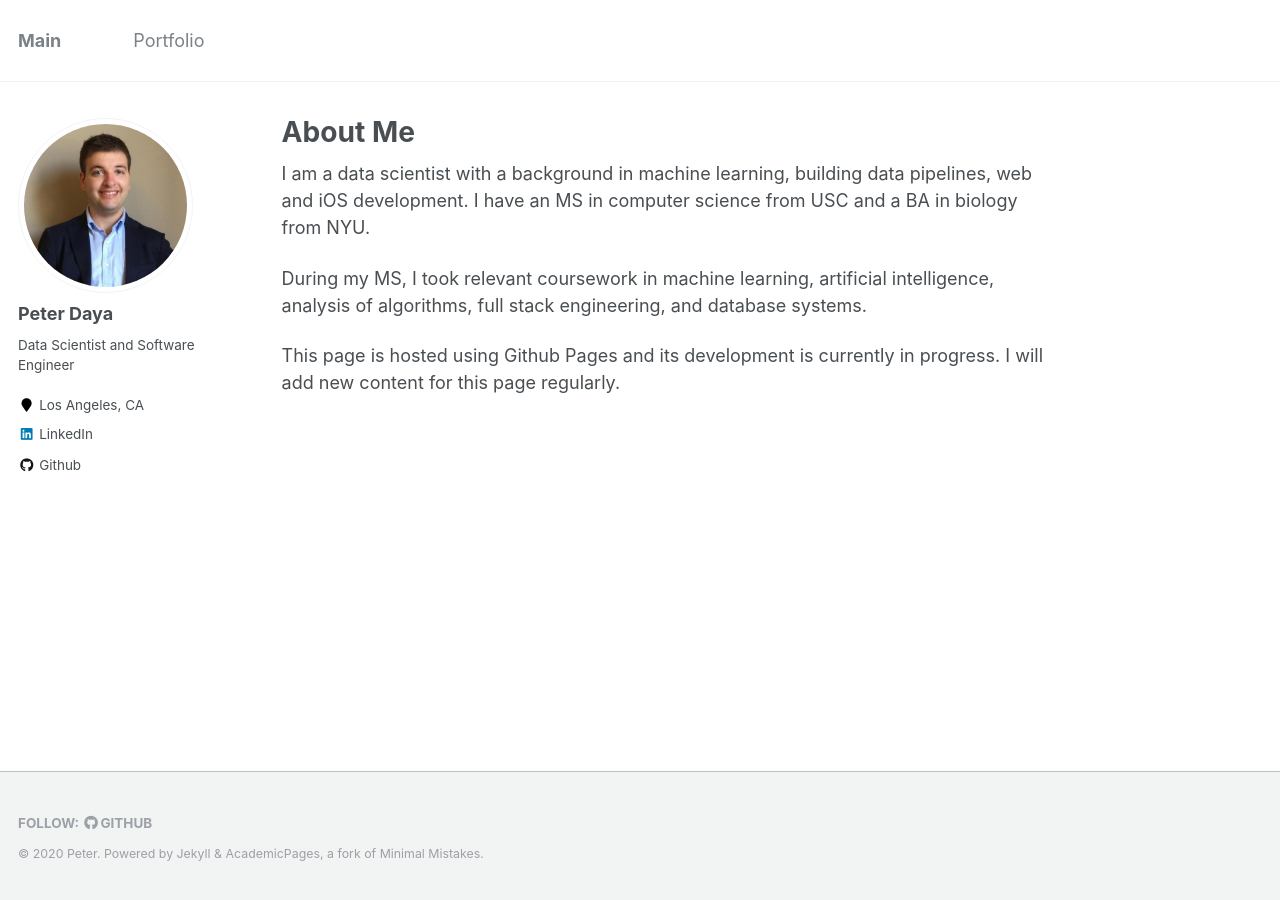
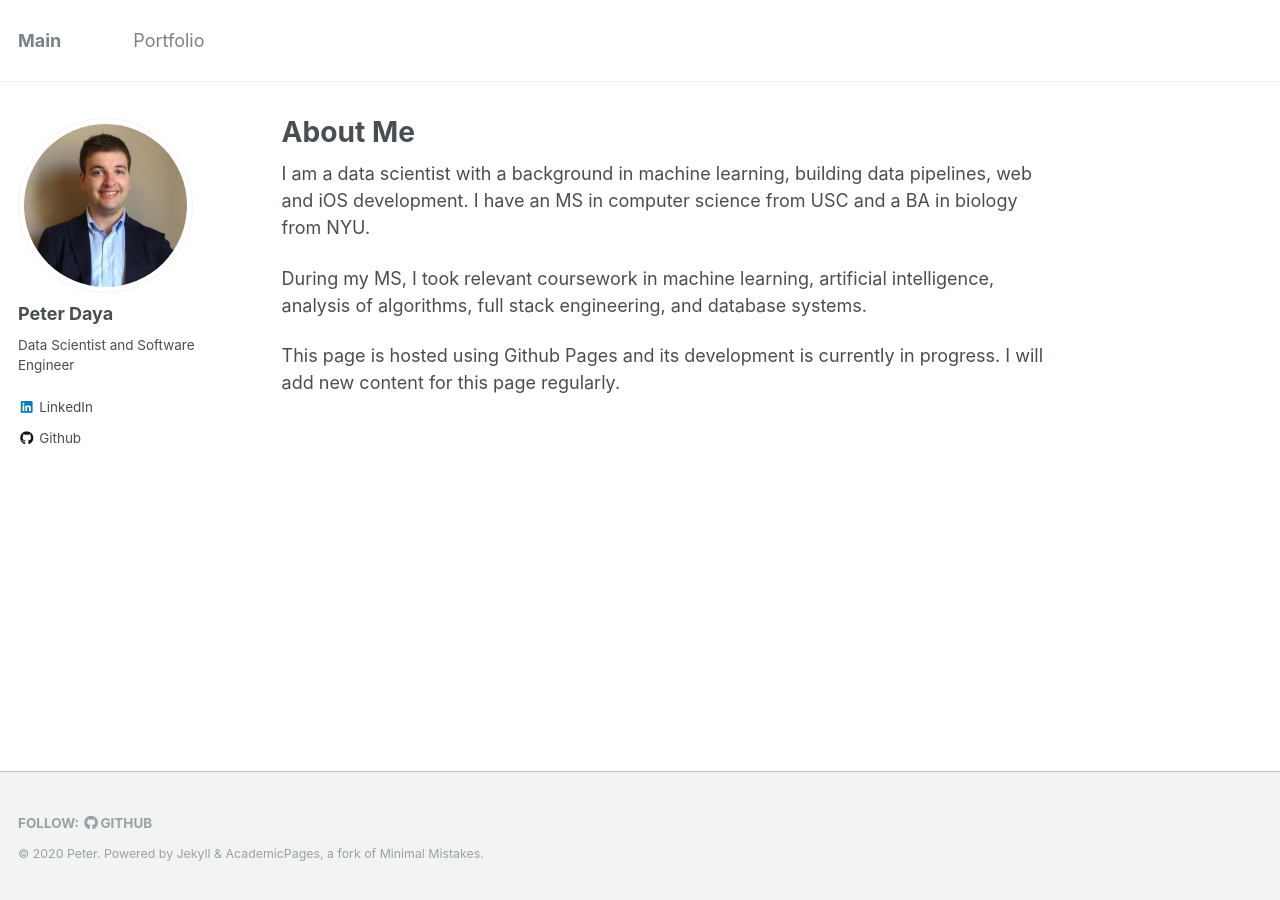
Before and after one commit to PeterDaya/peterdaya.github.io, a Jekyll site: the page built from _pages/about.md, in a window 1280 px wide. Built offline with Jekyll 4.4.1, drawn with Linux system fonts in a browser that asks for light colours.

Commit message:
Updated profile

```diff
--- a/_config.yml
+++ b/_config.yml
@@ -83,7 +83,7 @@ author:
   name             : "Peter Daya"
   avatar           : "githubphoto.jpg"
   bio              : "Data Scientist and Software Engineer"
-  location         : "Los Angeles, CA"
+  location         :
   employer         :
   pubmed           :
   googlescholar    :
```
